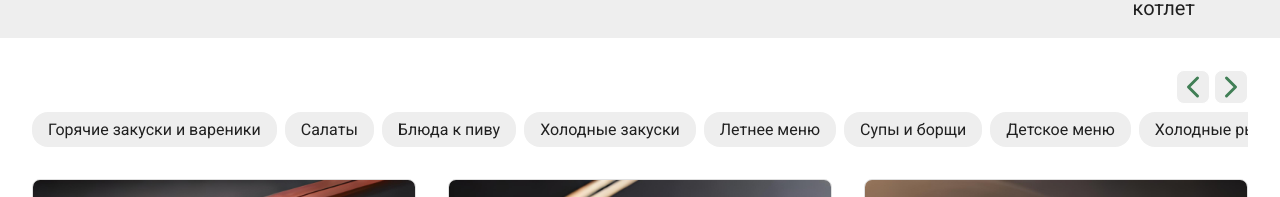
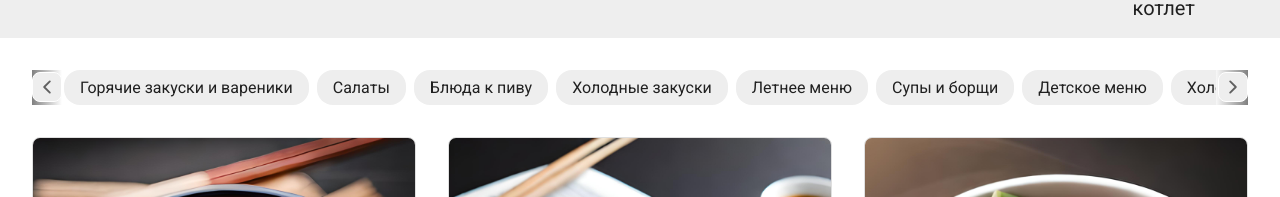
Before and after one commit to Bellusfennec/food-store, a React (Create React App) app: page /product in a window 1280 px wide. Shown: the part 394-591 px from the top of the page. Built offline with nearby package versions, Linux system fonts and the light colour scheme; data requests are answered from the project's data file.

Commit message:
refactor:

```diff
--- a/src/pages/product/components/Tags.jsx
+++ b/src/pages/product/components/Tags.jsx
@@ -134,6 +134,7 @@ const Tags = (props) => {
   return (
     <div className={style.container}>
       <div className={style.arrow}>
+        <div className={style.rightBackground}>
           <IconButton
             className={style.lightArrow}
             type="button"
@@ -141,6 +142,8 @@ const Tags = (props) => {
           >
             <IoChevronBackOutline />
           </IconButton>
+        </div>
+        <div className={style.leftBackground}>
           <IconButton
             className={style.rightArrow}
             type="button"
@@ -148,6 +151,7 @@ const Tags = (props) => {
           >
             <IoChevronBackOutline />
           </IconButton>
+        </div>
       </div>
       <div className={style.scrollContainer}>
         <div
--- a/src/pages/product/components/Tags.module.scss
+++ b/src/pages/product/components/Tags.module.scss
@@ -5,27 +5,47 @@
   margin: 2rem;
 }
 .arrow {
+  position: absolute;
+  top: 0;
+  right: 0;
+  left: 0;
+  bottom: 0;
   display: flex;
-  justify-content: end;
+  justify-content: space-between;
+  .rightBackground,
+  .leftBackground {
+    display: flex;
+    align-items: center;
+  }
+  .rightBackground {
+    background: transparent;
+    background: linear-gradient(90deg, $colorNeutral500 0%, transparent 100%);
+  }
+  .leftBackground {
+    background: transparent;
+    background: linear-gradient(270deg, $colorNeutral500 0%, transparent 100%);
+  }
+  .rightArrow,
+  .lightArrow {
+    border-radius: $borderRadius100;
+    background: $colorNeutral150;
+    color: $colorNeutral600;
+    z-index: 1;
+    font-size: 1.25rem;
+    padding: 0.25rem;
+  }
   .rightArrow {
     margin-left: 0.25rem;
     & > svg {
       transform: rotate(180deg);
     }
   }
-  .rightArrow,
-  .lightArrow {
-    border-radius: $borderRadius100;
-    background: $colorNeutral150;
-    z-index: 1;
-  }
 }
 .scrollContainer {
-  overflow-x: scroll;
+  overflow-x: hidden;
+  margin: 0 2rem;
 }
 .scroll {
-  // box-sizing: content-box;
-  margin-top: 0.5rem;
   position: relative;
   display: flex;
   gap: 0.5rem;
```
Lines whose indentation alone changed are shown as unchanged.
